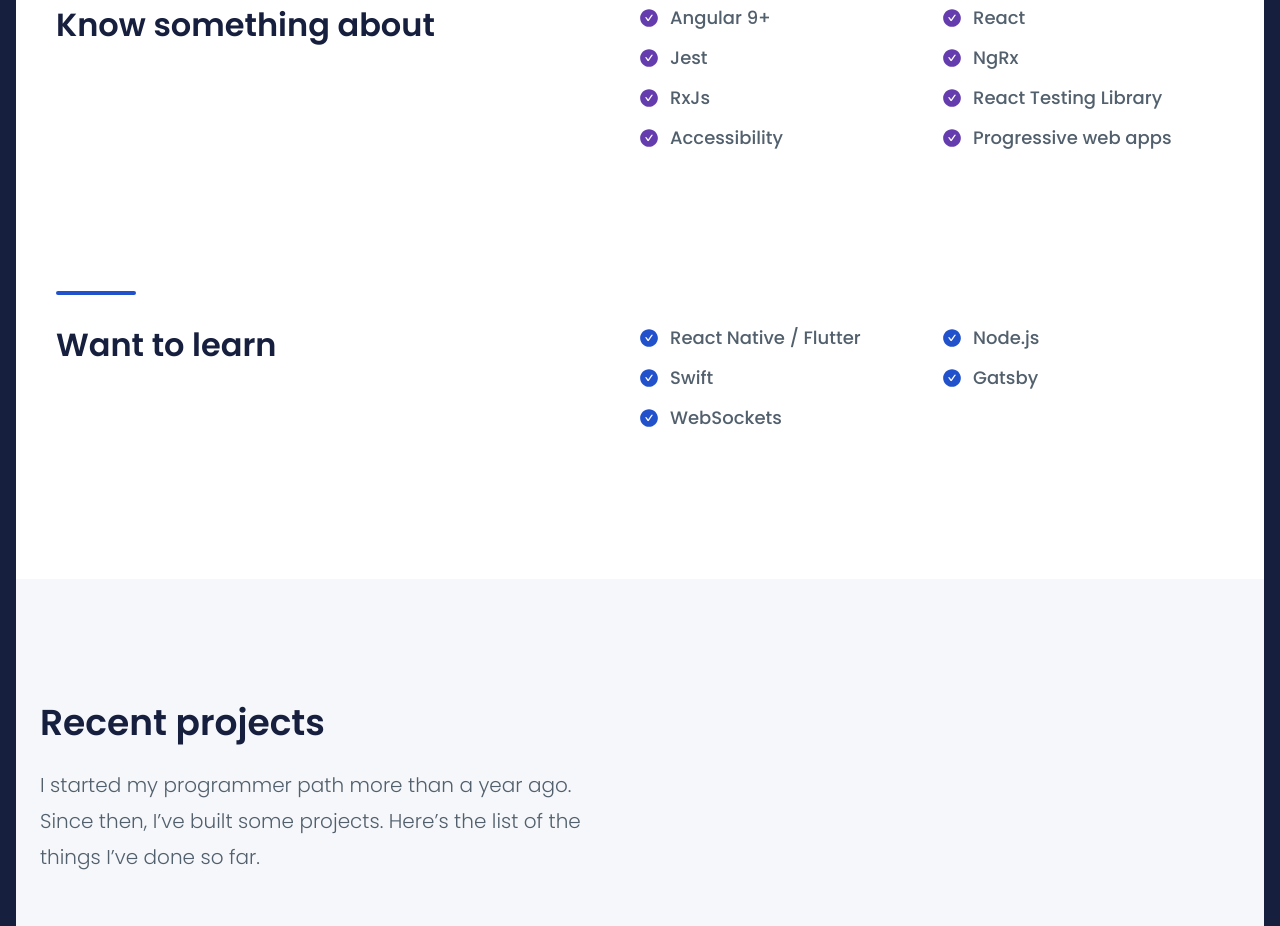
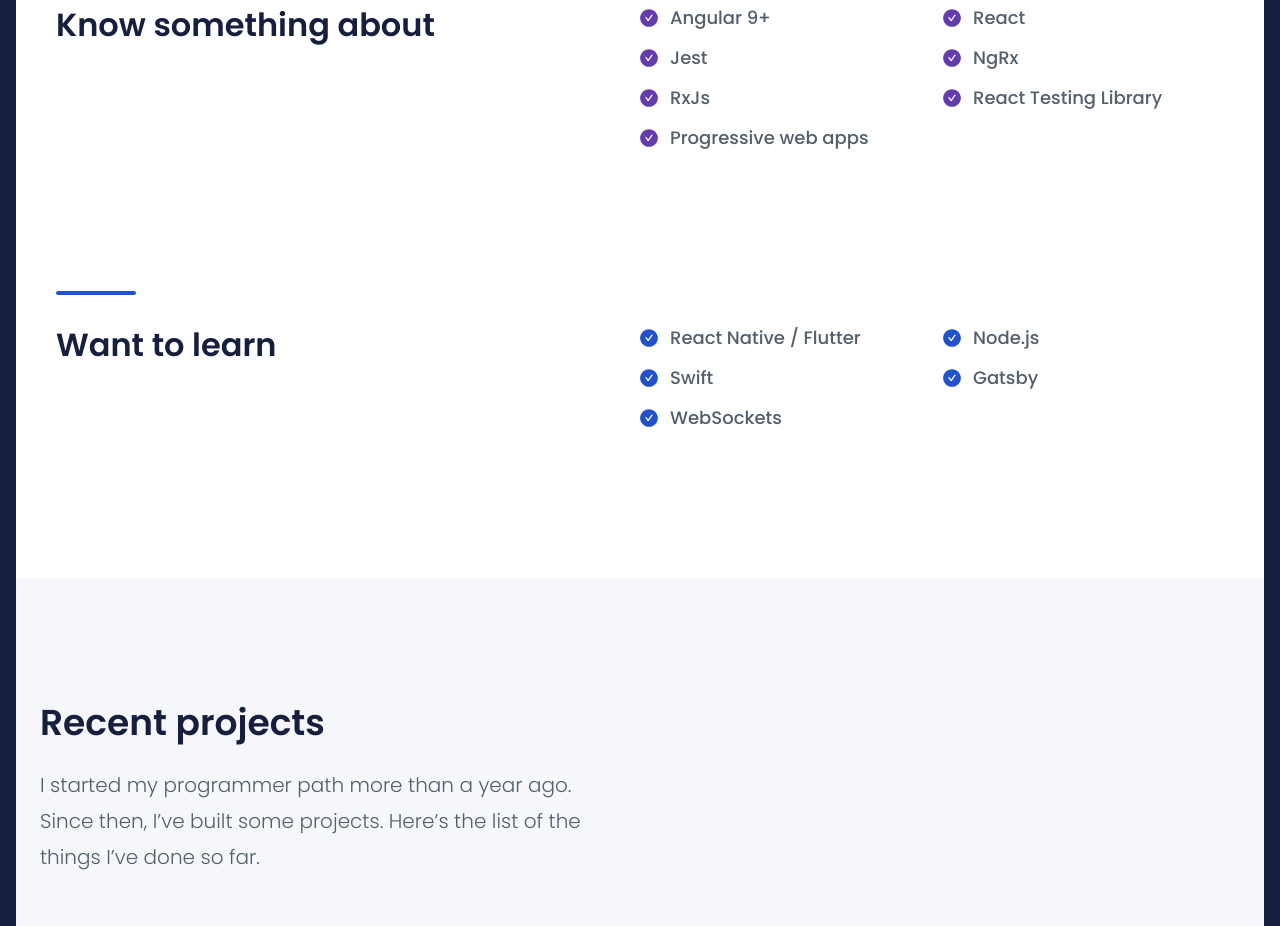
Before and after one commit to mateuszkornecki/mateuszkornecki.github.io, a website: page src/content/index.html in a window 1280 px wide. Shown: the part 1439-2365 px from the top of the page. Drawn offline with nearby package versions, Linux system fonts and the light colour scheme; files that its build step writes are made by us from their sources; no server answers; files whose address does not match are found by name.

Commit message:
feat: deleted skill

```diff
--- a/src/content/index.html
+++ b/src/content/index.html
@@ -92,7 +92,6 @@
             <li class="skills__item">NgRx</li>
             <li class="skills__item">RxJs</li>
             <li class="skills__item">React Testing Library</li>
-            <li class="skills__item">Accessibility</li>
             <li class="skills__item">Progressive web apps</li>
           </ul>
         </section>
```
